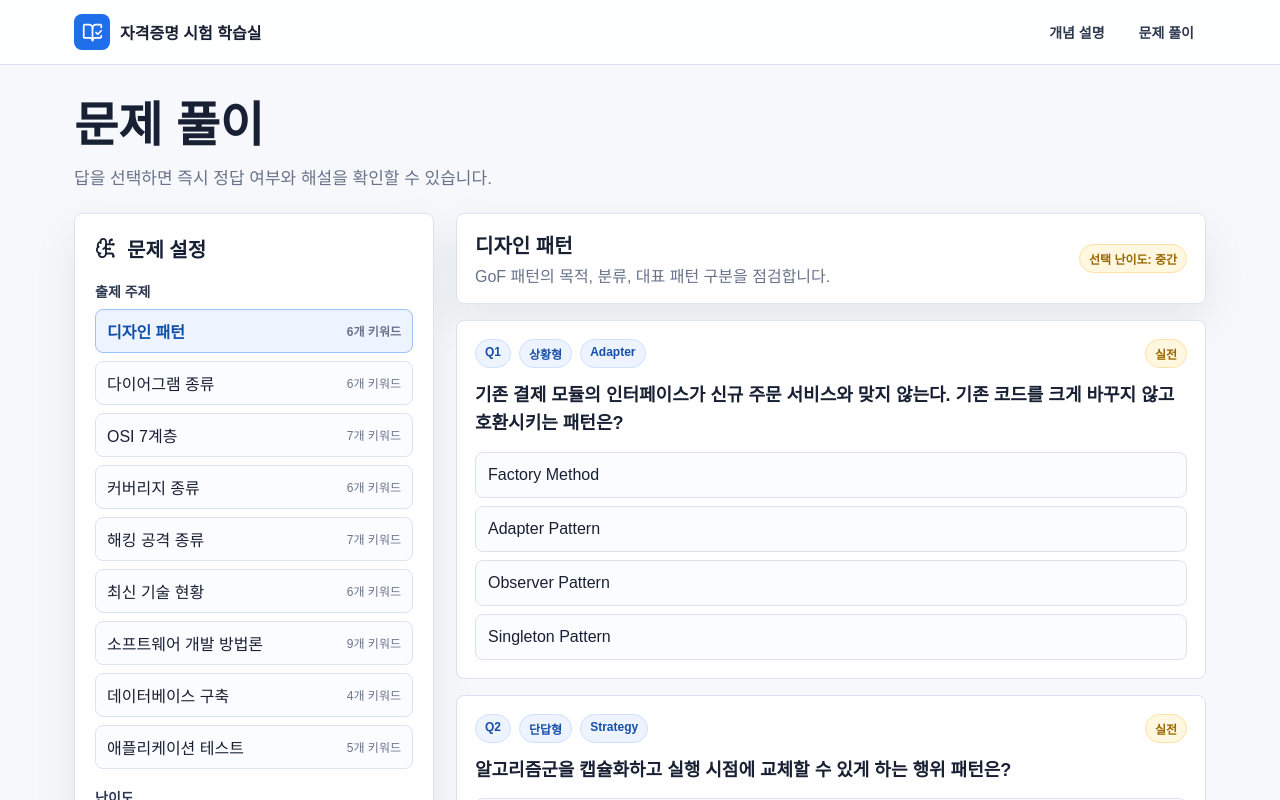
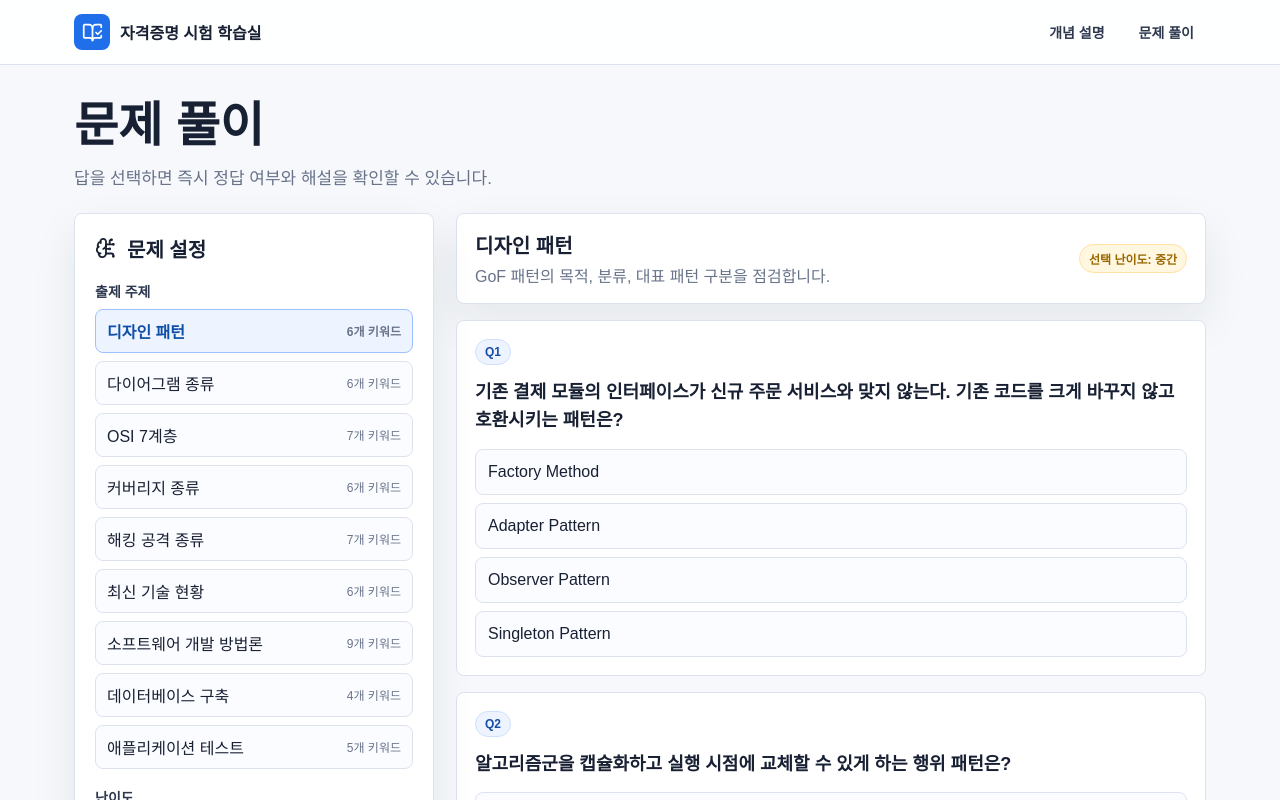
Before and after one commit to Imunury8/certification_practice, a Next.js app: page /exams/1/questions in a window 1280 px wide. Shown: the top 800 px of the page. Built offline with nearby package versions, Linux system fonts and the light colour scheme.

Commit message:
style: 문제 카드 상단에서 오답 힌트가 되는 뱃지 라벨 제거

```diff
--- a/app/exams/[examId]/questions/page.tsx
+++ b/app/exams/[examId]/questions/page.tsx
@@ -202,10 +202,7 @@ export default function QuestionsPage() {
                     <div className="question-head">
                       <div className="badges">
                         <span className="badge">Q{index + 1}</span>
-                        <span className="badge">{question.typeLabel}</span>
-                        <span className="badge">{question.keyword}</span>
                       </div>
-                      <span className="badge warning">{question.difficultyLabel}</span>
                     </div>
                     <h3>{question.prompt}</h3>
                     <ol className="choices">
```
